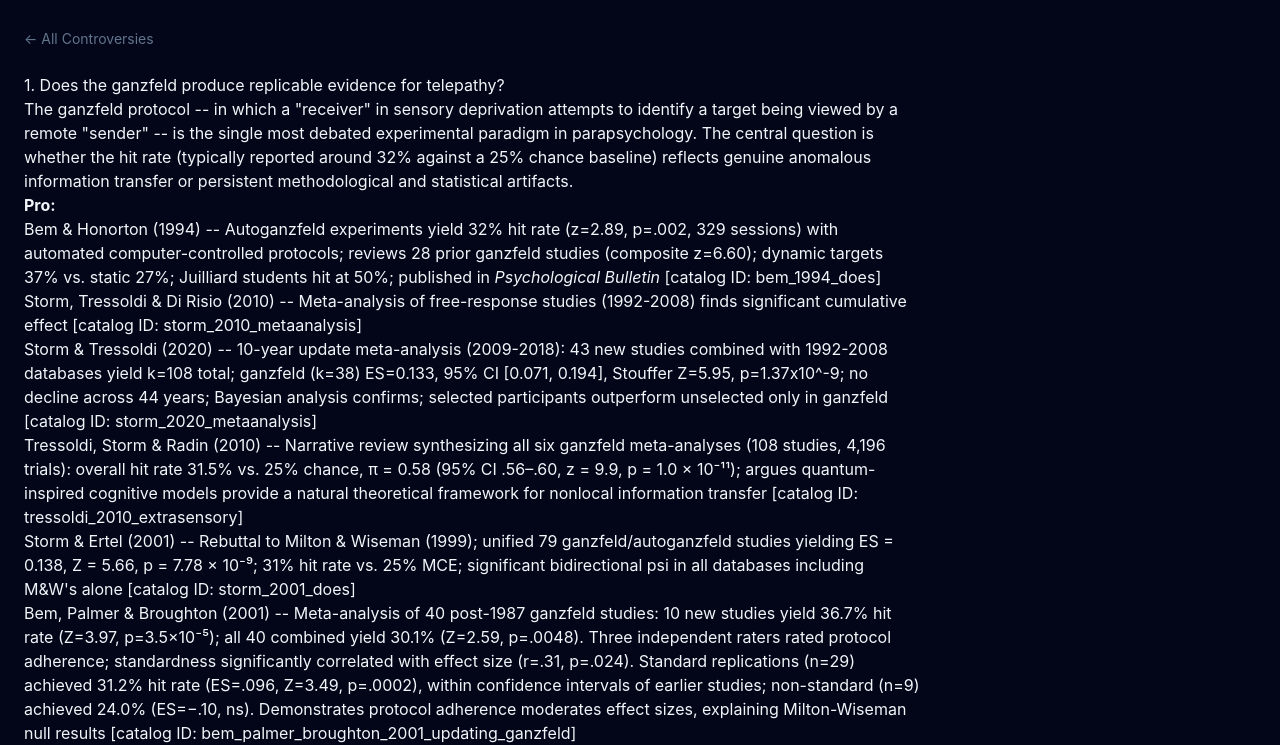
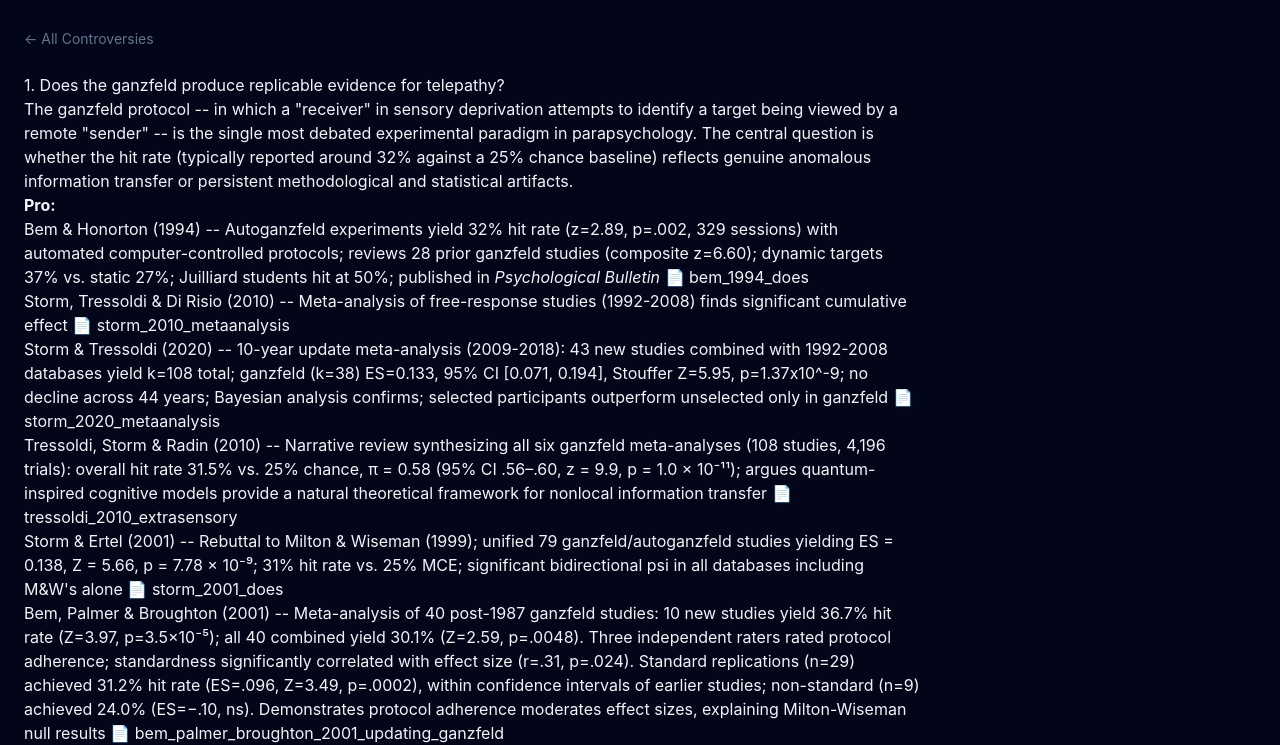
Before and after one commit to feni6/psi-research-site, an Astro site: page /controversies/01_ganzfeld_telepathy in a window 1280 px wide. Shown: the part 64-809 px from the top of the page. Built offline with nearby package versions, Linux system fonts and the light colour scheme; Astro itself is replaced by a stand-in of ours.

Commit message:
Auto-link catalog IDs to paper pages in controversies, reading paths, and timeline eras

```diff
--- a/src/pages/controversies/[id].astro
+++ b/src/pages/controversies/[id].astro
@@ -16,7 +16,12 @@ export function getStaticPaths() {
 
 const { id } = Astro.params;
 const { content } = Astro.props;
-const html = marked(content);
+// Auto-link catalog IDs: [catalog ID: xxx] → linked to /paper/xxx
+const linkedContent = content.replace(
+  /\[catalog ID: ([^\]]+)\]/g,
+  (_, id) => `[📄 ${id}](/paper/${id.trim()})`
+);
+const html = marked(linkedContent);
 const title = content.split('\n')[0].replace(/^#\s*\d+\.\s*/, '').trim();
 ---
 
--- a/src/pages/paths/[id].astro
+++ b/src/pages/paths/[id].astro
@@ -16,7 +16,12 @@ export function getStaticPaths() {
 
 const { id } = Astro.params;
 const { content } = Astro.props;
-const html = marked(content);
+// Auto-link catalog IDs: [catalog ID: xxx] → linked to /paper/xxx
+const linkedContent = content.replace(
+  /\[catalog ID: ([^\]]+)\]/g,
+  (_, id) => `[📄 ${id}](/paper/${id.trim()})`
+);
+const html = marked(linkedContent);
 const title = content.split('\n')[0].replace(/^#\s*/, '').trim();
 ---
 
--- a/src/pages/timeline/[id].astro
+++ b/src/pages/timeline/[id].astro
@@ -16,7 +16,12 @@ export function getStaticPaths() {
 
 const { id } = Astro.params;
 const { content } = Astro.props;
-const html = marked(content);
+// Auto-link catalog IDs: [catalog ID: xxx] → linked to /paper/xxx
+const linkedContent = content.replace(
+  /\[catalog ID: ([^\]]+)\]/g,
+  (_, id) => `[📄 ${id}](/paper/${id.trim()})`
+);
+const html = marked(linkedContent);
 const title = content.split('\n')[0].replace(/^#\s*/, '').trim();
 ---
 
```
